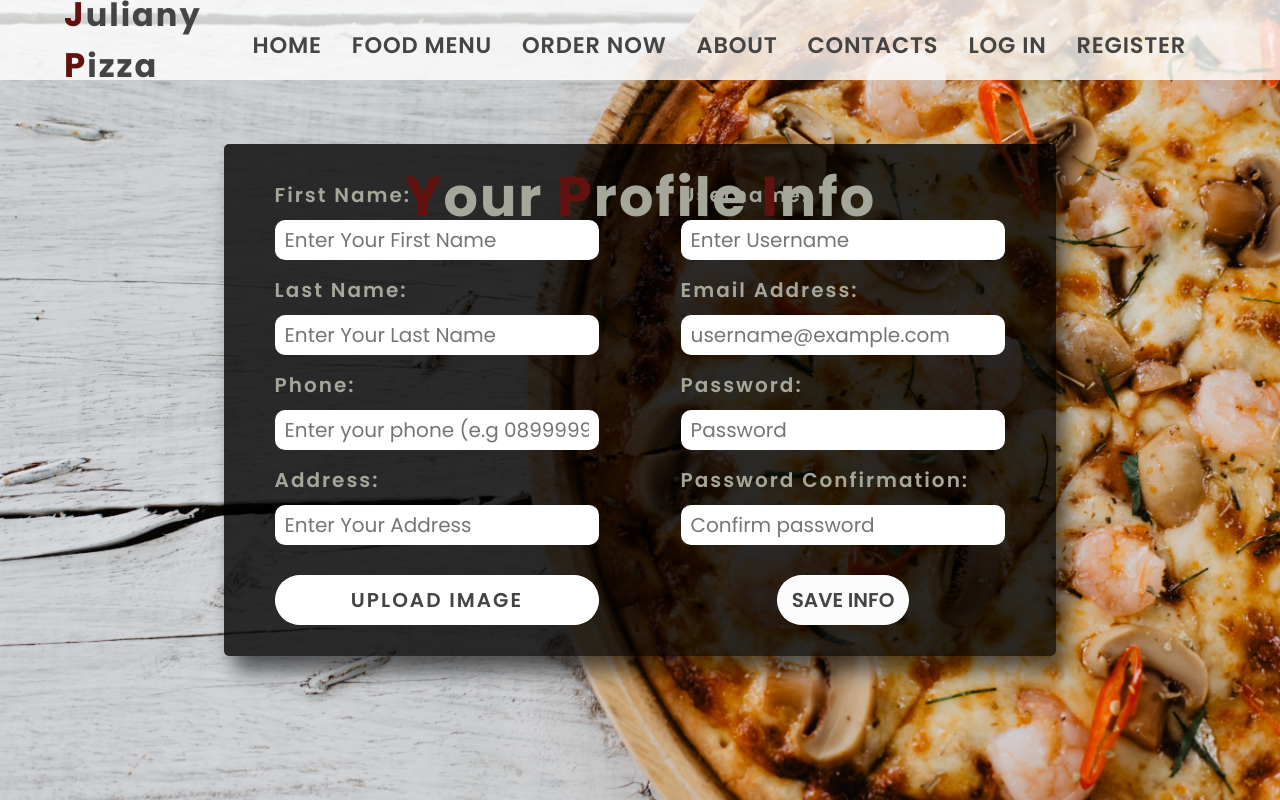
After one commit to kzborisov/Juliany-Pizza, a Django app: template templates/home/profile.html in a window 1280 px wide. The commit adds this page. Run offline with Django 3.2, Linux system fonts and the light colour scheme; the template is opened without the code that fills it: values that come from a table or form of the project are taken from there, others are empty.

Commit message:
Profile Page added

```diff
--- a/juliany_pizza/authentication/models.py
+++ b/juliany_pizza/authentication/models.py
@@ -1,7 +1,7 @@
 from django.contrib.auth.base_user import AbstractBaseUser
 from django.contrib.auth.models import PermissionsMixin, UserManager
 from django.contrib.auth.validators import UnicodeUsernameValidator
-from django.core.validators import MinLengthValidator, RegexValidator
+from django.core.validators import MinLengthValidator, RegexValidator, validate_email
 from django.db import models
 from django.db.models import OneToOneField
 
@@ -23,6 +23,11 @@ class CustomUser(AbstractBaseUser, PermissionsMixin):
 
     email = models.EmailField(
         'email address',
+        unique=True,
+        validators=[validate_email],
+        error_messages={
+            'unique': "An account with that email already exists.",
+        },
     )
     is_staff = models.BooleanField(
         'staff status',
--- /dev/null
+++ b/juliany_pizza/home/forms.py
@@ -0,0 +1,27 @@
+from django import forms
+from django.contrib.auth import get_user_model
+
+from juliany_pizza.authentication.models import Profile
+
+UserModel = get_user_model()
+
+
+class ProfileDetailsForm(forms.ModelForm):
+    def __init__(self, *args, **kwargs):
+        super().__init__(*args, **kwargs)
+        self.fields['first_name'].widget.attrs['placeholder'] = 'Enter Your First Name'
+        self.fields['last_name'].widget.attrs['placeholder'] = 'Enter Your Last Name'
+        self.fields['phone'].widget.attrs['placeholder'] = 'Enter your phone (e.g 0899999999)'
+        self.fields['address'].widget.attrs['placeholder'] = 'Enter Your Address'
+        self.fields['image'].label = 'Upload Image'
+        self.fields['image'].label_suffix = ''
+
+    class Meta:
+        model = Profile
+        fields = '__all__'
+
+
+class CustomUserDetailsForm(forms.ModelForm):
+    class Meta:
+        model = UserModel
+        fields = ('username', 'email')
--- a/juliany_pizza/home/urls.py
+++ b/juliany_pizza/home/urls.py
@@ -1,7 +1,8 @@
 from django.urls import path
 
-from juliany_pizza.home.views import IndexView
+from juliany_pizza.home.views import IndexView, ProfileView
 
 urlpatterns = (
     path('', IndexView.as_view(), name='index'),
+    path('profile/<int:pk>', ProfileView.as_view(), name='profile'),
 )
--- a/static/assets/css/forms.css
+++ b/static/assets/css/forms.css
@@ -11,6 +11,10 @@
     box-shadow: 1rem 1.5rem 2rem rgba(0, 0, 0, .6);
 }
 
+.generic-form label {
+    margin: .5rem auto;
+}
+
 .errorlist li {
     font-size: 1.4rem;
     color: var(--tomato);
--- a/static/assets/css/style.css
+++ b/static/assets/css/style.css
@@ -38,6 +38,13 @@
 a {
     color: var(--font-color);
     text-decoration: none;
+}
+
+.flexed {
+    display: flex;
+    align-items: center;
+    justify-content: center;
+    flex-direction: column;
 }
 
 /* =========================================== */
@@ -195,7 +202,6 @@ nav {
     text-transform: capitalize;
     letter-spacing: .2rem;
     width: 80%;
-    margin: 0 auto;
     font-weight: 600;
     color: var(--delta);
 }
@@ -278,7 +284,6 @@ nav {
     text-transform: capitalize;
     letter-spacing: .2rem;
     width: 80%;
-    margin: 0 auto;
     font-weight: 600;
     color: var(--delta);
 }
@@ -312,3 +317,140 @@ nav {
     font-weight: 600;
     color: var(--gamboge);
 }
+
+
+/* =========================================== */
+/*             Profile                         */
+/* =========================================== */
+.profile {
+    background: url(../img/register-pizza.jpg) center no-repeat;
+    background-size: cover;
+    width: 100%;
+    height: 100vh;
+    position: relative;
+}
+
+.profile-container {
+    position: absolute;
+    top: 50%;
+    left: 50%;
+    transform: translate(-50%, -50%);
+    height: 80%;
+    width: 90%;
+    display: flex;
+    align-items: center;
+    justify-content: center;
+    flex-direction: column;
+}
+
+.profile__heading-container {
+    width: 100%;
+    position: absolute;
+    top: 0;
+    left: 50%;
+    transform: translateX(-50%);
+    padding: 1rem;
+}
+
+.profile__heading {
+    font-size: 5.4rem;
+    text-align: center;
+    letter-spacing: .2rem;
+    text-transform: capitalize;
+    color: var(--delta);
+}
+
+.profile__heading span {
+    font-size: 5.6rem;
+    color: var(--pepperoni);
+}
+
+.profile__form {
+    max-width: 90%;
+    flex-direction: row;
+    position: relative;
+    height: 80%;
+}
+
+.profile__form label {
+    font-size: 2rem;
+    text-transform: capitalize;
+    letter-spacing: .2rem;
+    width: 80%;
+    font-weight: 600;
+    color: var(--delta);
+}
+
+.profile__form input {
+    height: 4rem;
+    width: 80%;
+    border: none;
+    outline: none;
+    font-size: 2rem;
+    margin: .5rem auto 1rem;
+    border-radius: 1rem;
+    padding: 0 1rem;
+}
+
+#id_image {
+    display: none;
+}
+
+label[for="id_image"] {
+    font-size: 2rem;
+    font-weight: 600;
+    color: var(--font-color);
+    background: #fff;
+    text-align: center;
+    text-transform: uppercase;
+    margin: 2rem auto 0;
+    padding: 1rem 1.5rem;
+    border: none;
+    border-radius: 10rem;
+    transition: all 0.3s;
+    position: relative;
+    overflow: hidden;
+    z-index: 1;
+    cursor: pointer;
+}
+
+
+label[for="id_image"]:after {
+    content: "";
+    position: absolute;
+    bottom: 0;
+    left: 0;
+    width: 100%;
+    height: 100%;
+    background-color: var(--almost-transparent-white);
+    border-radius: 10rem;
+    z-index: -2;
+}
+
+label[for="id_image"]:before {
+    content: "";
+    position: absolute;
+    bottom: 0;
+    left: 0;
+    width: 0%;
+    height: 100%;
+    background-color: var(--delta);
+    transition: all 0.3s;
+    border-radius: 10rem;
+    z-index: -1;
+}
+
+label[for="id_image"]:hover {
+    color: #fff;
+}
+
+label[for="id_image"]:hover:before {
+    width: 100%;
+}
+
+.image-preview {
+    margin: 0 0 1rem;
+    min-height: 250px;
+    flex: 1 0 75%;
+    background-color: #c1c1c1;
+}
--- /dev/null
+++ b/templates/home/profile.html
@@ -0,0 +1,32 @@
+{% extends "base/base.html" %}
+
+{% block title %}
+    Profile Info
+{% endblock %}
+
+{% block content %}
+    <section class="profile">
+        <div class="profile-container">
+
+
+            <form method="POST" action="{% url 'profile' user.id %}" class="generic-form profile__form"
+                  enctype="multipart/form-data">
+                <div class="profile__heading-container">
+                    <h3 class="profile__heading">
+                        <span>Y</span>our <span>P</span>rofile <span>I</span>nfo
+                    </h3>
+                </div>
+                {% csrf_token %}
+                <div class="flexed profile__profile-form">
+                    {{ profile_form }}
+                </div>
+                <div class="flexed profile__user-form">
+                    {{ user_form }}
+                    <button class="btn--fill-left">Save Info</button>
+
+                </div>
+            </form>
+        </div>
+
+    </section>
+{% endblock %}
--- a/templates/includes/navigation.html
+++ b/templates/includes/navigation.html
@@ -22,8 +22,9 @@
 
 
             {% if user.is_authenticated %}
+                {{ user.pk }}
                 <li class="nav__item">
-                    <a href="#" class="btn--underline">Profile</a>
+                    <a href="{% url 'profile' user.pk %}" class="btn--underline">Profile</a>
                 </li>
                 <li class="nav__item">
                     <a href="{% url 'logout' %}" class="btn--underline">Log Out</a>
```
Also changed, not shown: juliany_pizza/home/views.py (+56 -1 lines), juliany_pizza/authentication/migrations/0005_alter_customuser_email.py (added).
